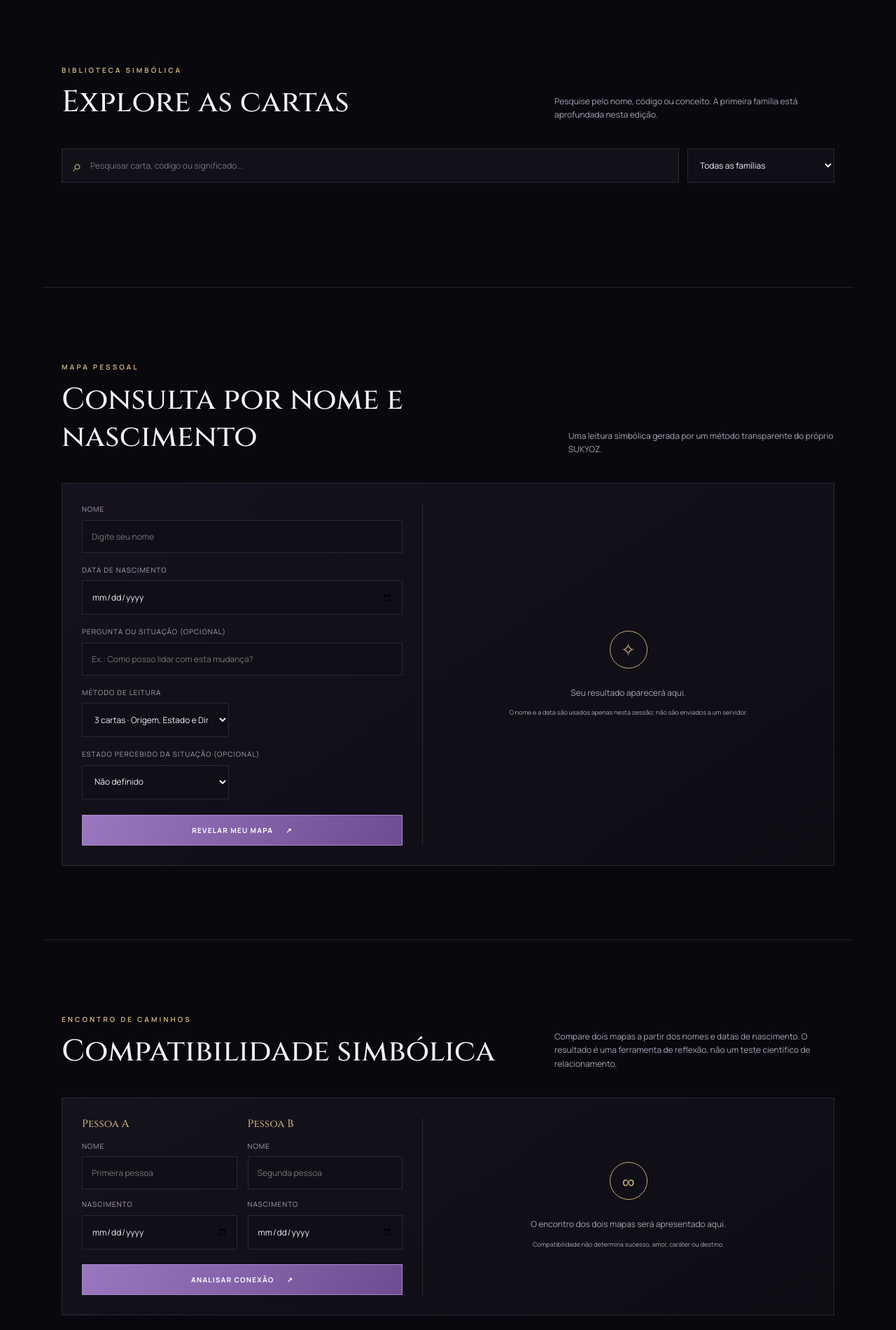
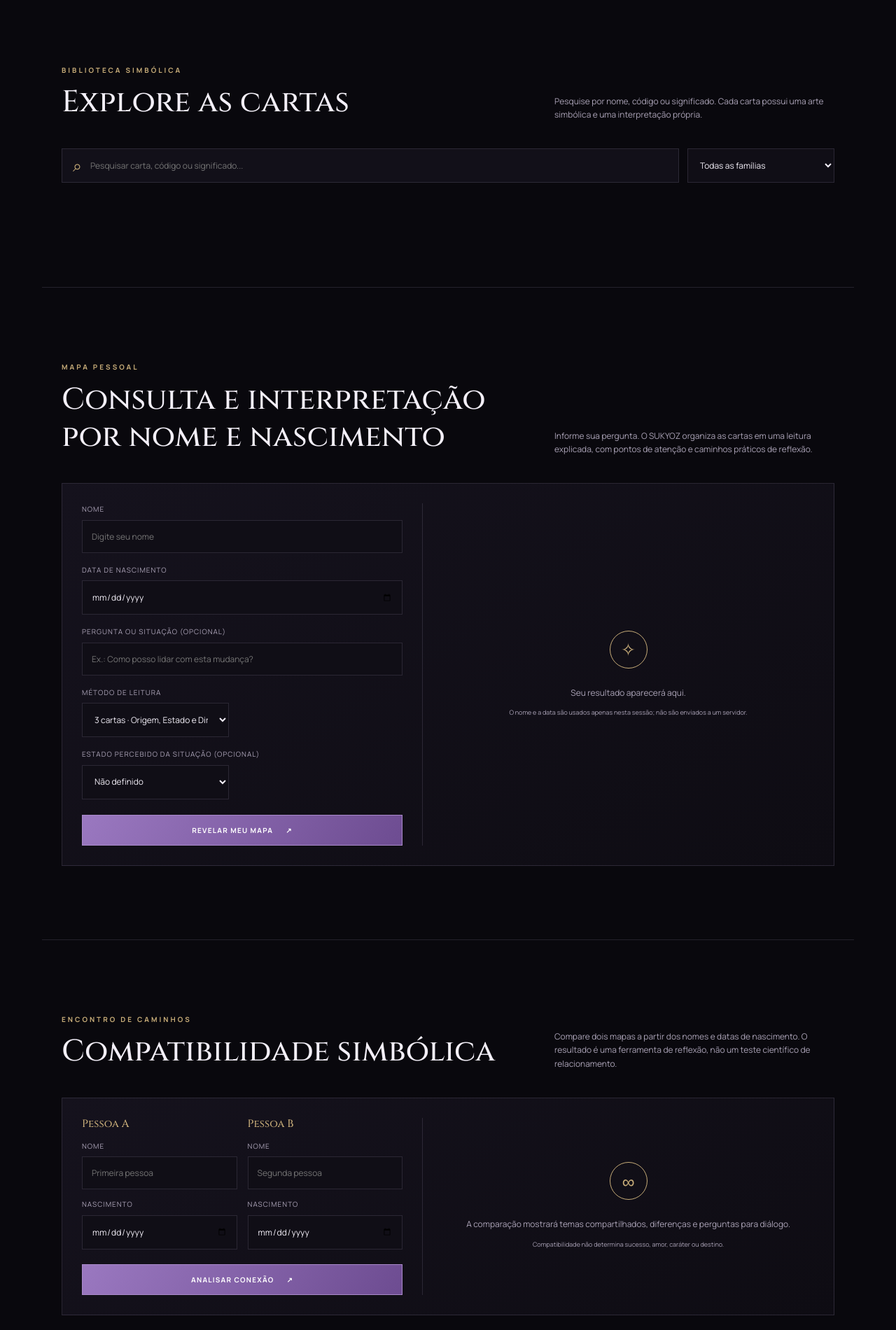
Before and after one commit to satoshikkj/SUKYOZ, a plain HTML site: page index.html in a window 1280 px wide. Shown: the part 1420-3320 px from the top of the page at 70% size. Drawn offline with Linux system fonts and the light colour scheme.

Commit message:
Clarify SUKYOZ consultation and card experience

```diff
--- a/index.html
+++ b/index.html
@@ -25,17 +25,17 @@
     </section>
     <section class="intro-strip"><div><strong>Não é sobre prever o futuro.</strong><span>É sobre ampliar as perguntas que fazemos ao presente.</span></div><span class="strip-symbol">✧</span></section>
     <section class="section" id="familias"><div class="section-heading"><div><div class="eyebrow">A ESTRUTURA</div><h2>Sete caminhos de investigação</h2></div><p>As famílias representam dimensões da experiência humana. Cada uma contém sete arquétipos.</p></div><div class="family-grid" id="familyGrid"></div></section>
-    <section class="section library-section" id="biblioteca"><div class="section-heading"><div><div class="eyebrow">BIBLIOTECA SIMBÓLICA</div><h2>Explore as cartas</h2></div><p>Pesquise pelo nome, código ou conceito. A primeira família está aprofundada nesta edição.</p></div>
+    <section class="section library-section" id="biblioteca"><div class="section-heading"><div><div class="eyebrow">BIBLIOTECA SIMBÓLICA</div><h2>Explore as cartas</h2></div><p>Pesquise por nome, código ou significado. Cada carta possui uma arte simbólica e uma interpretação própria.</p></div>
       <div class="library-tools"><label class="search-box"><span>⌕</span><input id="cardSearch" type="search" placeholder="Pesquisar carta, código ou significado..."></label><select id="familyFilter" aria-label="Filtrar família"><option value="all">Todas as famílias</option><option value="EX">Existência</option><option value="EM">Emoção</option><option value="VO">Vontade</option><option value="CO">Conexão</option><option value="XP">Expressão</option><option value="PE">Percepção</option><option value="TR">Transcendência</option></select></div>
       <div class="cards-grid" id="cardsGrid"></div><p class="library-foot" id="libraryFoot"></p>
     </section>
-    <section class="section consult-section" id="consulta"><div class="section-heading"><div><div class="eyebrow">MAPA PESSOAL</div><h2>Consulta por nome e nascimento</h2></div><p>Uma leitura simbólica gerada por um método transparente do próprio SUKYOZ.</p></div>
+    <section class="section consult-section" id="consulta"><div class="section-heading"><div><div class="eyebrow">MAPA PESSOAL</div><h2>Consulta e interpretação por nome e nascimento</h2></div><p>Informe sua pergunta. O SUKYOZ organiza as cartas em uma leitura explicada, com pontos de atenção e caminhos práticos de reflexão.</p></div>
       <div class="tool-panel"><form id="readingForm" class="tool-form"><label>Nome<input id="personName" required maxlength="70" placeholder="Digite seu nome"></label><label>Data de nascimento<input id="birthDate" type="date" required></label><label>Pergunta ou situação (opcional)<input id="readingQuestion" maxlength="240" placeholder="Ex.: Como posso lidar com esta mudança?"></label><label>Método de leitura<select id="spreadSize"><option value="3">3 cartas · Origem, Estado e Direção</option><option value="5">5 cartas · Leitura de contexto</option><option value="7">7 cartas · Leitura ampliada</option></select></label><label>Estado percebido da situação (opcional)<select id="readingState"><option value="">Não definido</option><option value="Ativo">Ativo — está manifesto</option><option value="Latente">Latente — ainda é possibilidade</option><option value="Desregulado">Desregulado — aparece de forma prejudicial</option></select></label><button class="btn primary" type="submit">Revelar meu mapa <span>↗</span></button></form><div id="readingResult" class="result-area empty-result"><div class="result-orb">✧</div><p>Seu resultado aparecerá aqui.</p><small>O nome e a data são usados apenas nesta sessão; não são enviados a um servidor.</small></div></div>
     </section>
     <section class="section compatibility-section" id="compatibilidade"><div class="section-heading"><div><div class="eyebrow">ENCONTRO DE CAMINHOS</div><h2>Compatibilidade simbólica</h2></div><p>Compare dois mapas a partir dos nomes e datas de nascimento. O resultado é uma ferramenta de reflexão, não um teste científico de relacionamento.</p></div>
-      <div class="tool-panel"><form id="compatForm" class="tool-form two-person"><div class="person-fields"><h3>Pessoa A</h3><label>Nome<input id="nameA" required maxlength="70" placeholder="Primeira pessoa"></label><label>Nascimento<input id="dateA" type="date" required></label></div><div class="person-fields"><h3>Pessoa B</h3><label>Nome<input id="nameB" required maxlength="70" placeholder="Segunda pessoa"></label><label>Nascimento<input id="dateB" type="date" required></label></div><button class="btn primary" type="submit">Analisar conexão <span>↗</span></button></form><div id="compatResult" class="result-area empty-result"><div class="result-orb">∞</div><p>O encontro dos dois mapas será apresentado aqui.</p><small>Compatibilidade não determina sucesso, amor, caráter ou destino.</small></div></div>
+      <div class="tool-panel"><form id="compatForm" class="tool-form two-person"><div class="person-fields"><h3>Pessoa A</h3><label>Nome<input id="nameA" required maxlength="70" placeholder="Primeira pessoa"></label><label>Nascimento<input id="dateA" type="date" required></label></div><div class="person-fields"><h3>Pessoa B</h3><label>Nome<input id="nameB" required maxlength="70" placeholder="Segunda pessoa"></label><label>Nascimento<input id="dateB" type="date" required></label></div><button class="btn primary" type="submit">Analisar conexão <span>↗</span></button></form><div id="compatResult" class="result-area empty-result"><div class="result-orb">∞</div><p>A comparação mostrará temas compartilhados, diferenças e perguntas para diálogo.</p><small>Compatibilidade não determina sucesso, amor, caráter ou destino.</small></div></div>
     </section>
-    <section class="principles"><div class="section"><div class="eyebrow">A FILOSOFIA SUKYOZ</div><h2>Intuição alerta.<br><em>Observação investiga.</em></h2><p>O tempo revela; a razão decide. Os símbolos oferecem perspectivas, mas não substituem a realidade, o diálogo ou escolhas conscientes.</p><a href="docs/manifesto.md" class="text-link">Conheça o manifesto ↗</a></div></section>
+    <section class="principles"><div class="section"><div class="eyebrow">A FILOSOFIA SUKYOZ</div><h2>Intuição alerta.<br><em>Observação investiga.</em></h2><p>O tempo revela; a razão decide. Cada carta apresenta uma imagem, uma essência, quatro planos de leitura, potencial construtivo, riscos e uma pergunta para aprofundar. O sistema oferece perspectivas, não certezas sobre o futuro ou sobre outras pessoas.</p><a href="docs/manifesto.md" class="text-link">Conheça o manifesto ↗</a></div></section>
   </main>
   <footer><a class="brand" href="#inicio"><span class="brand-mark">S</span><span>SUKYOZ<small>O MAPA DA EXISTÊNCIA</small></span></a><p>Um sistema simbólico para reflexão e autoconhecimento.</p><span>© SUKYOZ · EDIÇÃO FUNDADORA</span></footer>
   <div class="modal" id="cardModal" aria-hidden="true"><div class="modal-backdrop" data-close="true"></div><article class="modal-card"><button class="modal-close" id="modalClose" aria-label="Fechar">×</button><div id="modalContent"></div></article></div>
```
